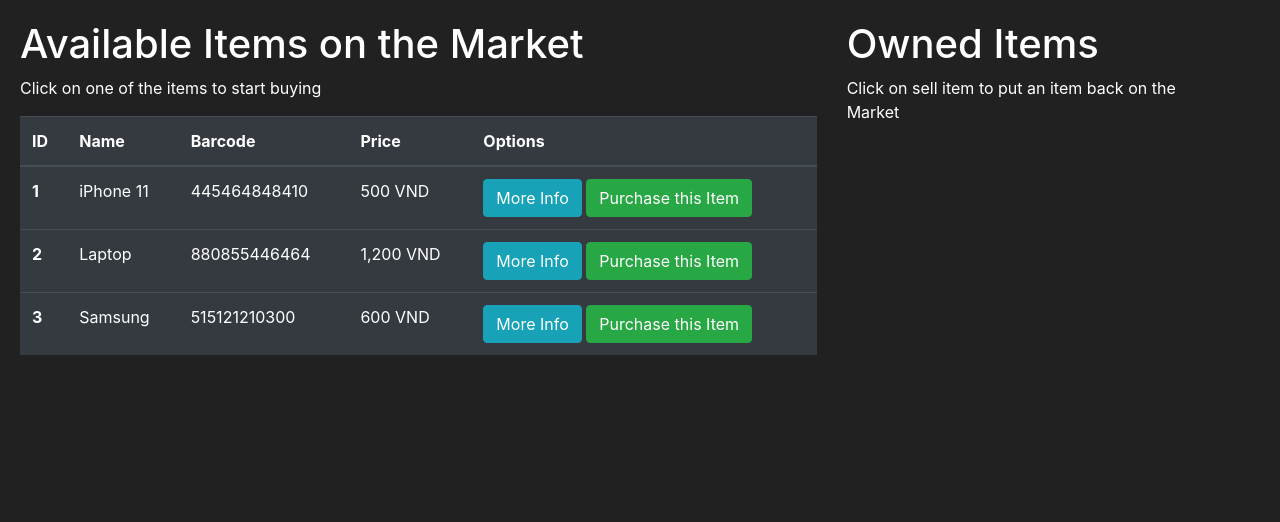
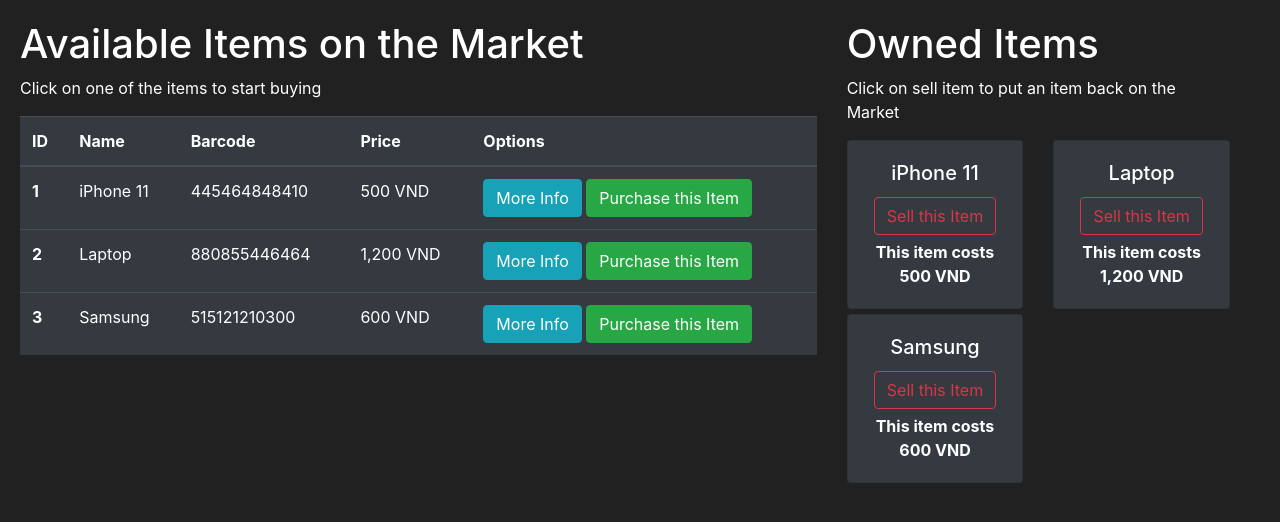
Before and after one commit to thangdev03/Flask-Market, a Flask app: template market/templates/market.html in a window 1280 px wide. Shown: the part 56-578 px from the top of the page. Run offline with Flask 3, Linux system fonts and the light colour scheme; the template is opened without the code that fills it: values that come from a table or form of the project are taken from there, others are empty; form fields are guessed from the names that the template uses.

Commit message:
add sell item function

```diff
--- a/market/forms.py
+++ b/market/forms.py
@@ -28,4 +28,4 @@ class PurchaseItemForm(FlaskForm):
     submit = SubmitField(label='Confirm Purchase')
 
 class SellItemForm(FlaskForm):
-    submit = SubmitField(label='Confirm Sell Item')
+    submit = SubmitField(label='Confirm Sell')
--- /dev/null
+++ b/market/templates/includes/owned_items_modals.html
@@ -0,0 +1,46 @@
+<style>
+    .modal-content {
+      background-color: #212121!important;
+    }
+  </style>
+
+<!-- SELL CONFIRM -->
+<div
+  class="modal fade"
+  id="Modal-SellConfirm-{{ owned_item.id }}"
+  tabindex="-1"
+  role="dialog"
+  aria-labelledby="exampleModalLabel"
+  aria-hidden="true"
+>
+  <div class="modal-dialog" role="document">
+    <div class="modal-content">
+      <div class="modal-header">
+        <h5 class="modal-title" id="PurchaseConfirm_ModalLabel">Confirm Sell</h5>
+        <button
+          type="button"
+          class="close"
+          data-dismiss="modal"
+          aria-label="Close"
+        >
+          <span aria-hidden="true">&times;</span>
+        </button>
+      </div>
+      <div class="modal-body text-center">
+        <h4>Are you sure you want to sell {{ owned_item.name }} for {{ "{:,} VND".format(owned_item.price) }}?</h4>
+        <br>
+        <p>By clicking Confirm Sell, you will sell this item.</p>
+      </div>
+      <div class="modal-footer">
+        <button type="button" class="btn btn-secondary" data-dismiss="modal">
+          Cancel
+        </button>
+        <form method="POST">
+          {{ sell_form.hidden_tag() }}
+          <input id="sold_item" name="sold_item" type="hidden" value="{{ owned_item.id }}">
+          {{ sell_form.submit(class="btn btn-outline-danger") }}
+        </form>
+      </div>
+    </div>
+  </div>
+</div>
--- a/market/templates/market.html
+++ b/market/templates/market.html
@@ -39,6 +39,23 @@
   <div class="col-4">
     <h1>Owned Items</h1>
     <p>Click on sell item to put an item back on the Market</p>
+    <div class="row">
+      {% for owned_item in owned_items %}
+        {% include "includes/owned_items_modals.html" %}
+        <div class="col-md-6">
+          <div class="card text-center bg-dark" style="margin-bottom: 5px;">
+            <div class="card-body">
+              <h5 class="card-title">{{ owned_item.name }}</h5>
+              <button type="button" class="btn btn-outline-danger"
+              style="margin-bottom: 5px;" data-toggle="modal" data-target="#Modal-SellConfirm-{{ owned_item.id }}">
+                Sell this Item
+              </button>
+              <p class="card-text"><strong>This item costs {{ "{:,} VND".format(owned_item.price) }}</strong></p>
+            </div>
+          </div>
+        </div>
+      {% endfor %}
+    </div>
   </div>
 </div>
 {% endblock content %}
```
Also changed, not shown: market/models.py (+9 -1 lines), market/routes.py (+19 -4 lines), instance/market.db.
